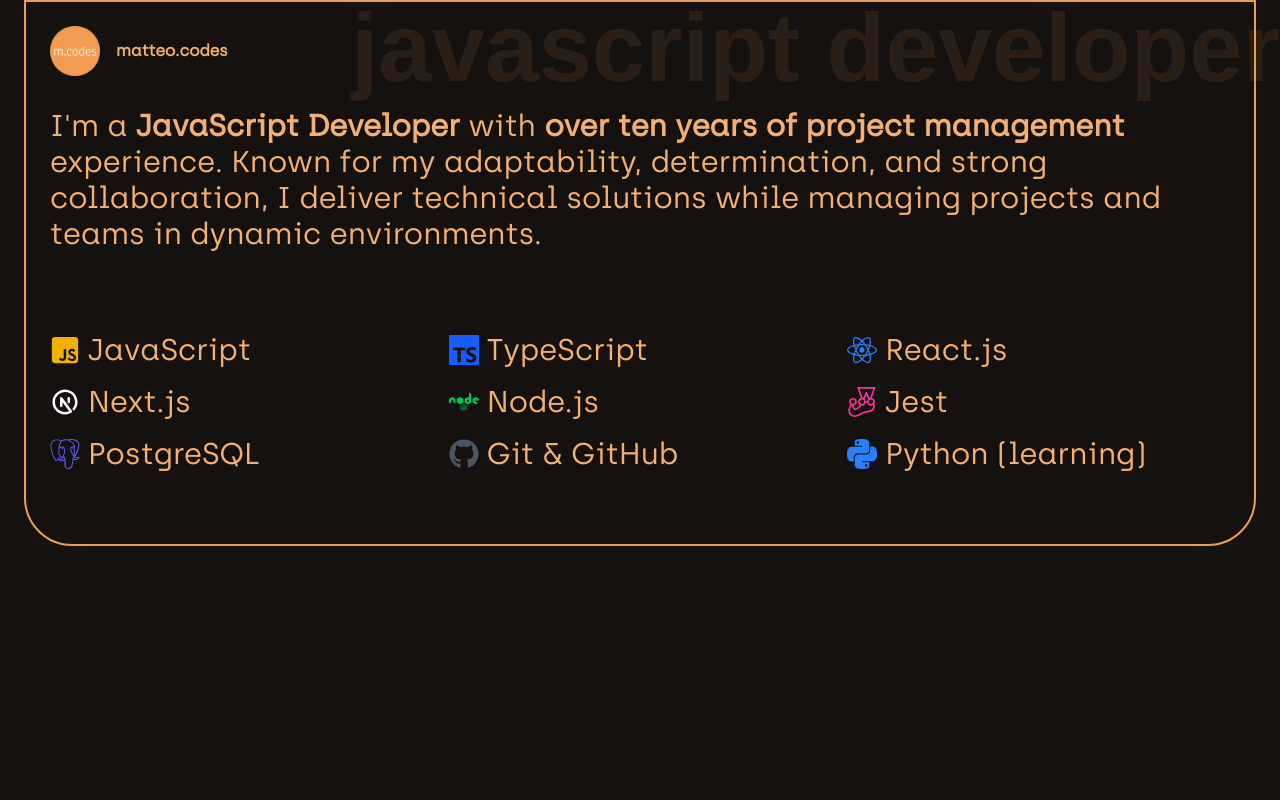
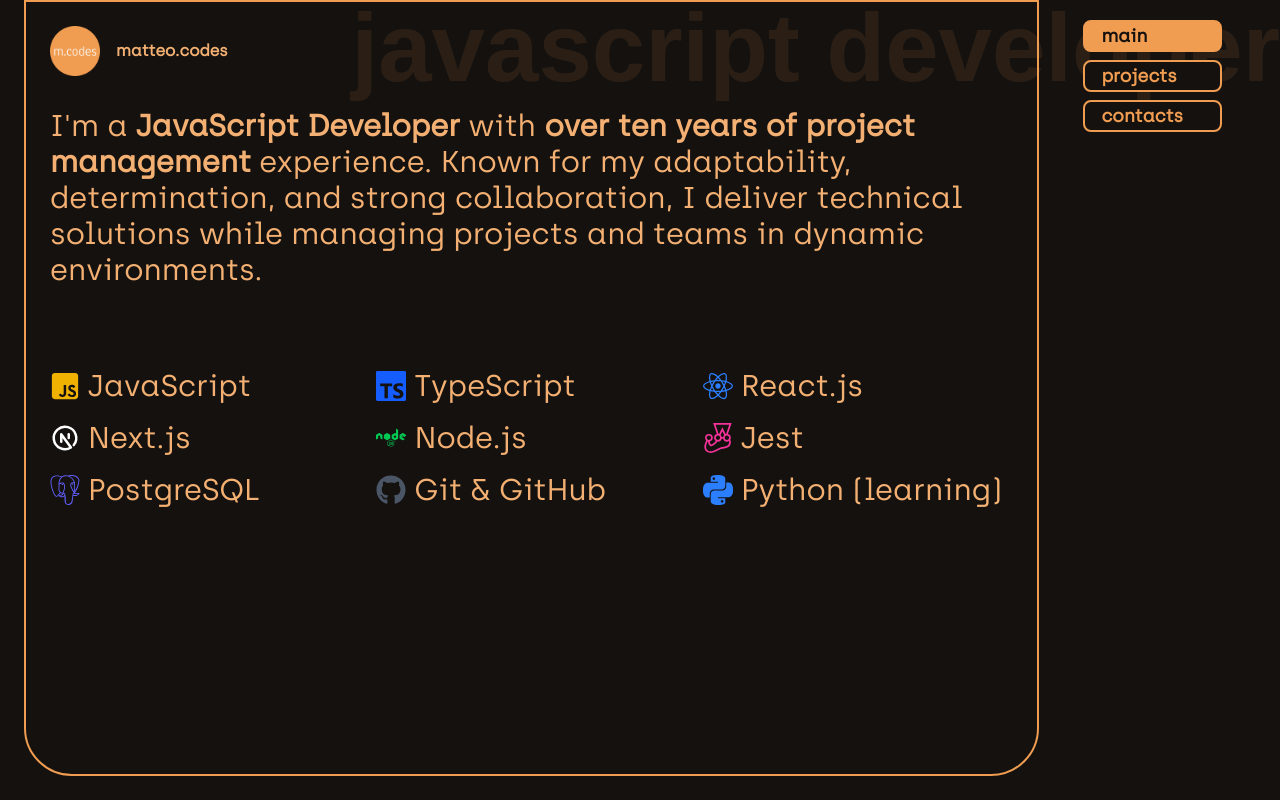
Before and after one commit to matteobu/matteo.codes, a Next.js app: page / in a window 1280 px wide. Shown: the top 800 px of the page. Built offline with nearby package versions, Linux system fonts and the light colour scheme.

Commit message:
UI: Styling the pages with mobile and bigger screen

```diff
--- a/app/layout.tsx
+++ b/app/layout.tsx
@@ -45,7 +45,7 @@
   return (
     <MobileContext.Provider value={{ isMobile }}>
       <html lang="en" suppressHydrationWarning={true}>
-        <body className="flex flex-col min-h-screen relative">
+        <body className="flex relative">
           <p
             className="absolute right-0 transform text-8xl text-transparent opacity-10 font-extrabold matteo-text z-[-1]"
             style={{ userSelect: 'none' }}
@@ -53,7 +53,7 @@
             javascript developer
           </p>
           <main
-            className={`w-full [${widthLimit}]:w-7/8 pr-6 pb-6 pl-6 h-auto flex-grow overflow-x-hidden overflow-y-auto min-h-screen`}
+            className={`w-full [${widthLimit}]:w-7/8 pr-6 pb-6 pl-6 h-auto overflow-x-hidden`}
           >
             {children}
           </main>
```
